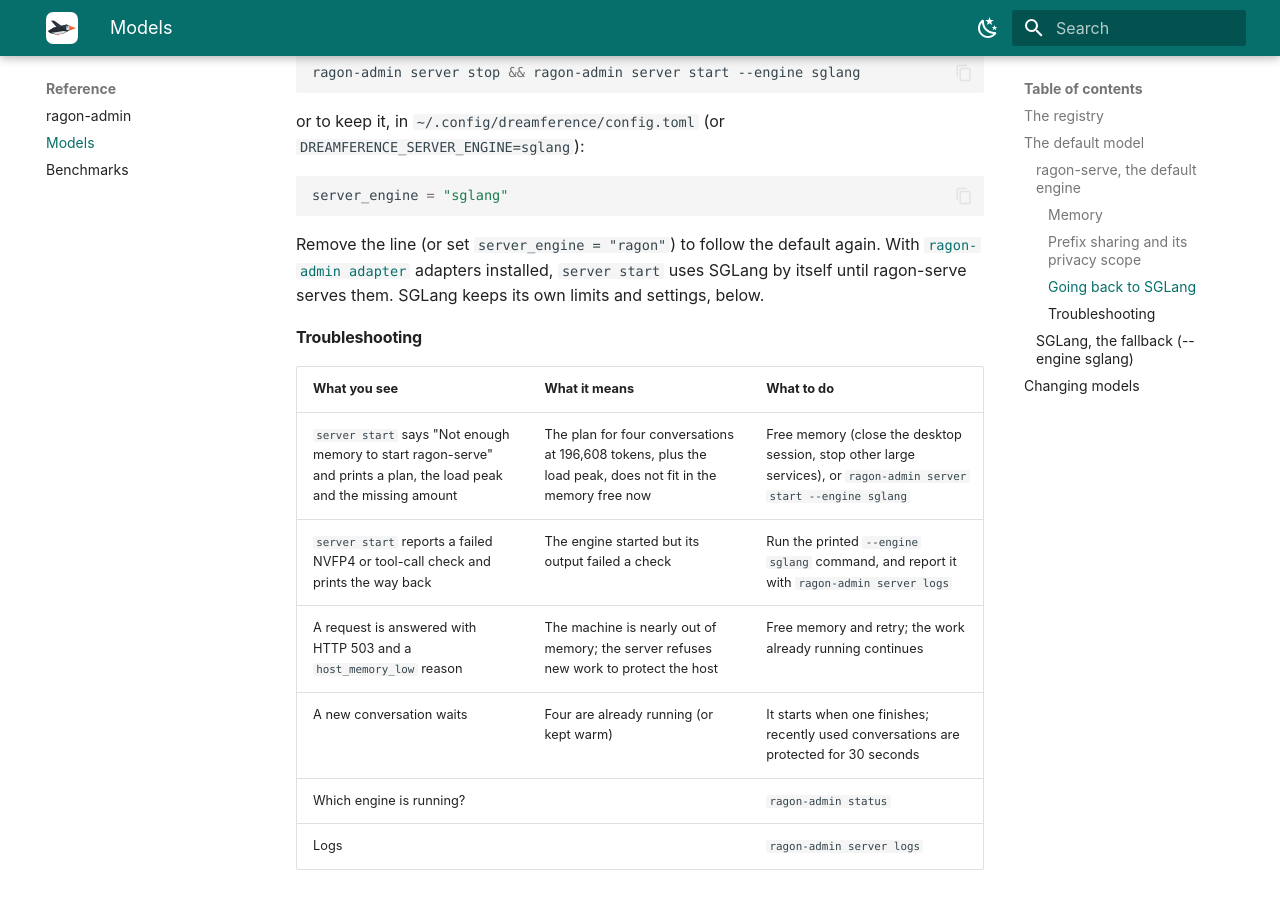
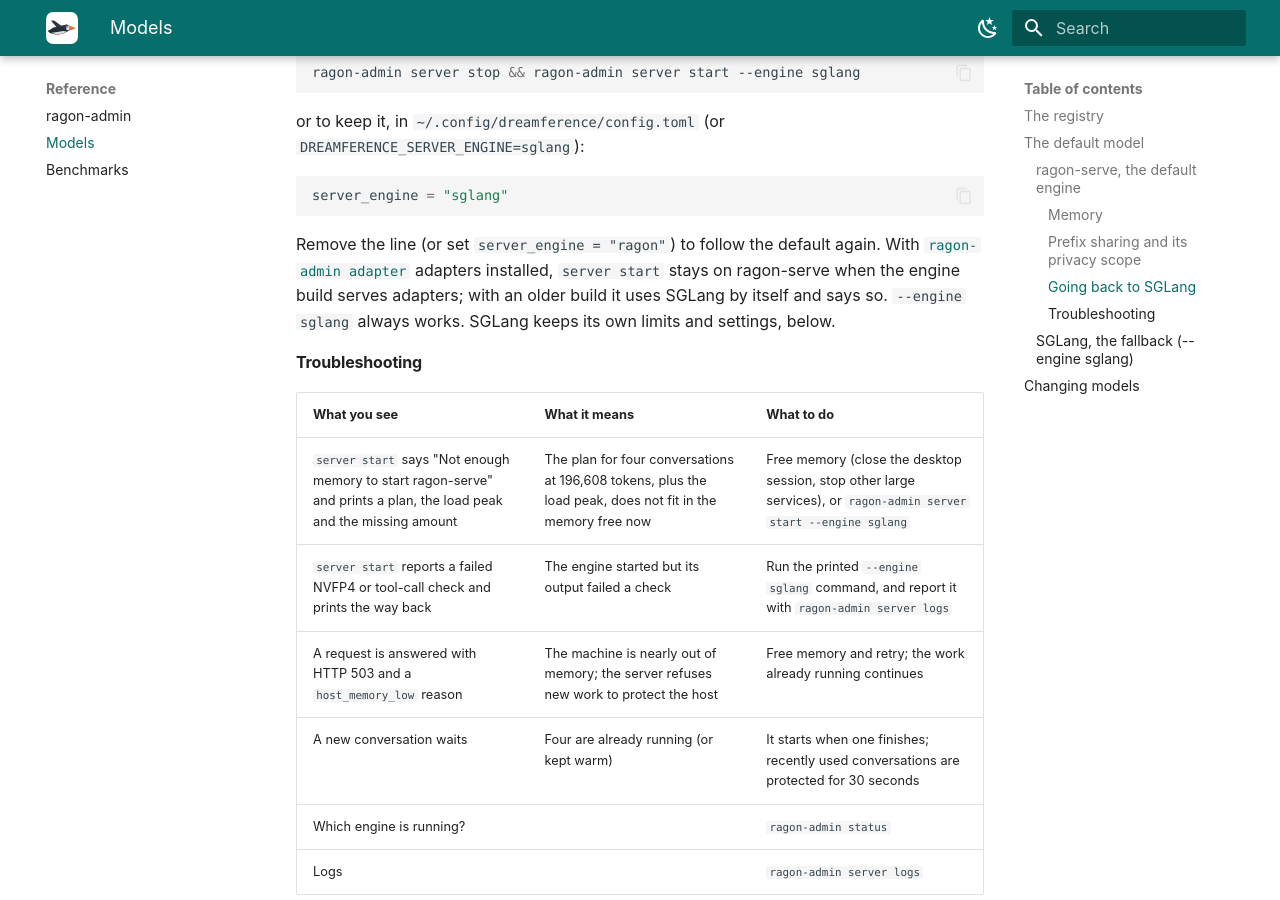
Before and after one commit to dreamference/ragon, an MkDocs documentation site: the page built from docs/models.md, in a window 1280 px wide and 900 px high, scrolled down 3330 px. Built offline with MkDocs 1.6.1 and Material for MkDocs 9.7.7, drawn with Linux system fonts in a browser that asks for light colours.

Commit message:
Adapters docs: a node with adapters stays on ragon-serve when the engine build serves them; SGLang is the stated fallback

````diff
--- a/docs/models.md
+++ b/docs/models.md
@@ -122,8 +122,9 @@ server_engine = "sglang"
 ```
 
 Remove the line (or set `server_engine = "ragon"`) to follow the default again. With
-[`ragon-admin adapter`](admin.md#ragon-admin-adapter) adapters installed, `server start` uses SGLang by
-itself until ragon-serve serves them.
+[`ragon-admin adapter`](admin.md#ragon-admin-adapter) adapters installed, `server start` stays on ragon-serve when
+the engine build serves adapters; with an older build it uses SGLang by itself and says so. `--engine sglang`
+always works.
 SGLang keeps its own limits and settings, below.
 
 #### Troubleshooting
````
Also changed, not shown: AGENTS.md (+1 -1 lines), docs/dev/adapters.md (+8 -2 lines).
